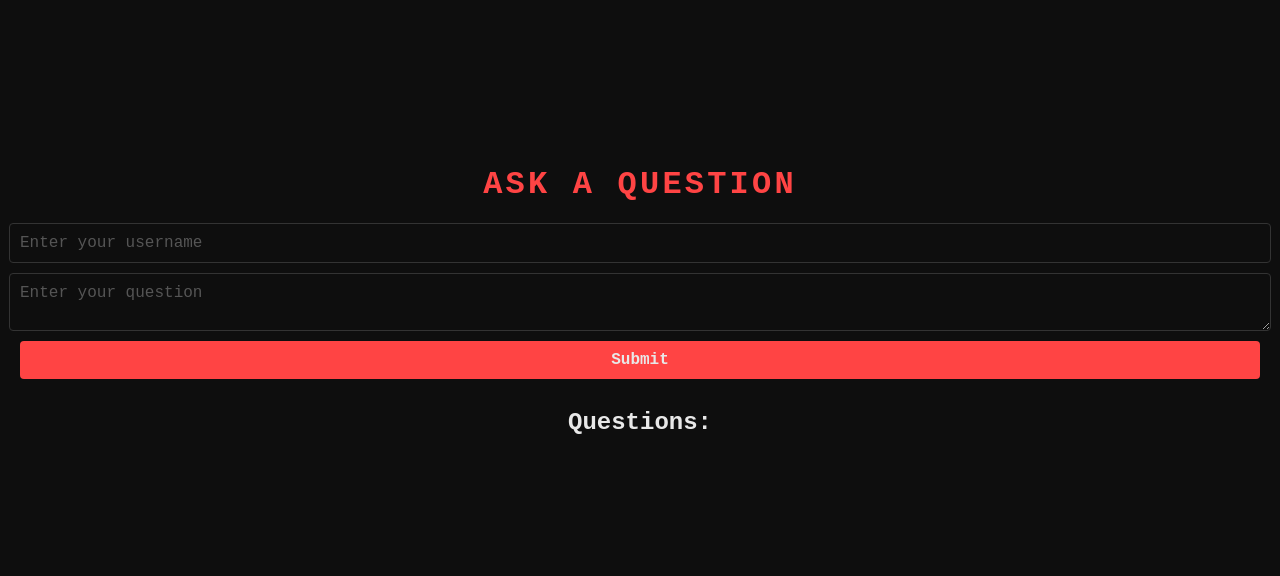
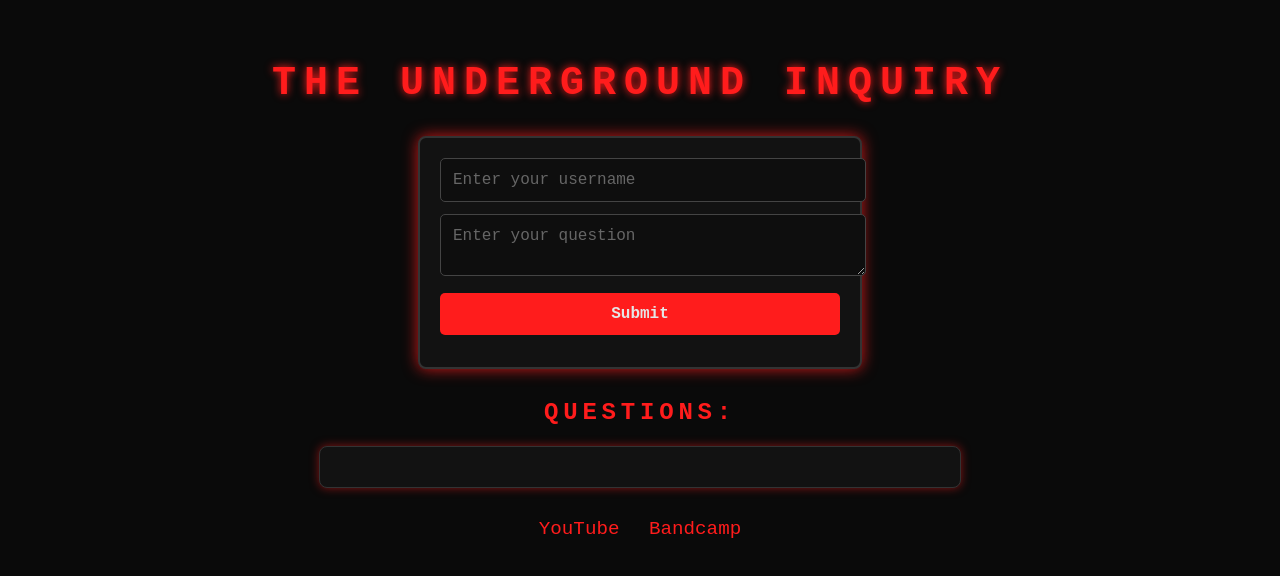
Before and after one commit to simone752/index, a website: page index.html in a window 1280 px wide. Shown: the part 120-696 px from the top of the page. Drawn offline with Linux system fonts and the light colour scheme; no server answers.

Commit message:
Update index.html

```diff
--- a/index.html
+++ b/index.html
@@ -6,8 +6,8 @@
     <title>The Underground Inquiry</title>
     <style>
         body {
-            background: #0e0e0e;
-            color: #e8e8e8;
+            background: #0a0a0a;
+            color: #e5e5e5;
             font-family: 'Courier New', Courier, monospace;
             display: flex;
             flex-direction: column;
@@ -18,21 +18,32 @@
             padding: 20px;
         }
 
+        h1, h2 {
+            color: #ff1c1c;
+            text-transform: uppercase;
+            font-weight: bold;
+            letter-spacing: 0.2em;
+            text-align: center;
+            margin: 0;
+        }
+
         h1 {
-            font-size: 2rem;
-            color: #ff4444;
-            margin-bottom: 20px;
-            text-align: center;
-            text-transform: uppercase;
-            letter-spacing: 0.1em;
+            font-size: 2.5rem;
+            margin-bottom: 30px;
+            text-shadow: 0 0 8px #ff1c1c;
+        }
+
+        h2 {
+            font-size: 1.5rem;
+            margin-top: 30px;
         }
 
         #form-container {
-            background: #1a1a1a;
+            background: #121212;
             border: 2px solid #333;
             border-radius: 8px;
             padding: 20px;
-            box-shadow: 0 0 10px rgba(255, 68, 68, 0.7);
+            box-shadow: 0 0 15px rgba(255, 28, 28, 0.8);
             width: 100%;
             max-width: 400px;
         }
@@ -40,57 +51,93 @@
         input, textarea, button {
             width: 100%;
             background: #0e0e0e;
-            border: 1px solid #333;
-            color: #e8e8e8;
-            padding: 10px;
-            margin-bottom: 10px;
+            border: 1px solid #444;
+            color: #e5e5e5;
+            padding: 12px;
+            margin-bottom: 12px;
             font-family: 'Courier New', Courier, monospace;
             font-size: 1rem;
-            border-radius: 4px;
+            border-radius: 5px;
         }
 
         input::placeholder, textarea::placeholder {
-            color: #555;
+            color: #666;
         }
 
         button {
             cursor: pointer;
             font-weight: bold;
-            background: #ff4444;
+            background: #ff1c1c;
             border: none;
-            transition: background 0.3s ease;
+            transition: background 0.3s ease, transform 0.2s ease;
         }
 
         button:hover {
-            background: #d83636;
+            background: #e51717;
+            transform: scale(1.05);
+        }
+
+        button:active {
+            transform: scale(0.95);
+        }
+
+        #questions {
+            margin-top: 20px;
+            width: 100%;
+            max-width: 600px;
+            background: #121212;
+            border: 1px solid #333;
+            border-radius: 8px;
+            padding: 20px;
+            box-shadow: 0 0 10px rgba(255, 28, 28, 0.5);
+        }
+
+        .question {
+            border-bottom: 1px solid #333;
+            padding: 10px 0;
+        }
+
+        .question:last-child {
+            border-bottom: none;
         }
 
         #links {
-            margin-top: 20px;
+            margin-top: 30px;
             text-align: center;
         }
 
         #links a {
-            color: #ff4444;
+            color: #ff1c1c;
             text-decoration: none;
+            font-size: 1.2rem;
             margin: 0 10px;
-            font-size: 1rem;
             transition: color 0.3s ease;
         }
 
         #links a:hover {
-            color: #e8e8e8;
+            color: #e5e5e5;
+        }
+
+        #links a:active {
+            color: #999;
         }
     </style>
 </head>
 <body>
-    <h1>Ask a Question</h1>
+    <h1>The Underground Inquiry</h1>
+    <div id="form-container">
         <input type="text" id="username" placeholder="Enter your username" required>
         <textarea id="question" placeholder="Enter your question" required></textarea>
         <button id="submit-button">Submit</button>
+    </div>
 
     <h2>Questions:</h2>
     <div id="questions"></div>
+
+    <div id="links">
+        <a href="https://www.youtube.com/channel/UCNgJMSq9onkoqN1_pWAxOwg/" target="_blank">YouTube</a>
+        <a href="https://carossa.bandcamp.com/album/the-pilgrims-of-carossa" target="_blank">Bandcamp</a>
+    </div>
 
     <script type="module">
         // Import Firebase modules
@@ -99,25 +146,15 @@
 
         // Firebase configuration
         const firebaseConfig = {
-
             apiKey: "AIzaSyCIGvbNeSZEBjl7Kp4uuJ_Mj2T5y8_1fyQ",
-
             authDomain: "question-storage.firebaseapp.com",
-
             databaseURL: "https://question-storage-default-rtdb.europe-west1.firebasedatabase.app",
-
             projectId: "question-storage",
-
             storageBucket: "question-storage.firebasestorage.app",
-
             messagingSenderId: "917752495420",
-
             appId: "1:917752495420:web:c4a786a0d92736210e7239",
-
             measurementId: "G-GH8XF83KH9"
-
         };
-
 
         // Initialize Firebase
         const app = initializeApp(firebaseConfig);
```
Lines whose indentation alone changed are shown as unchanged.
